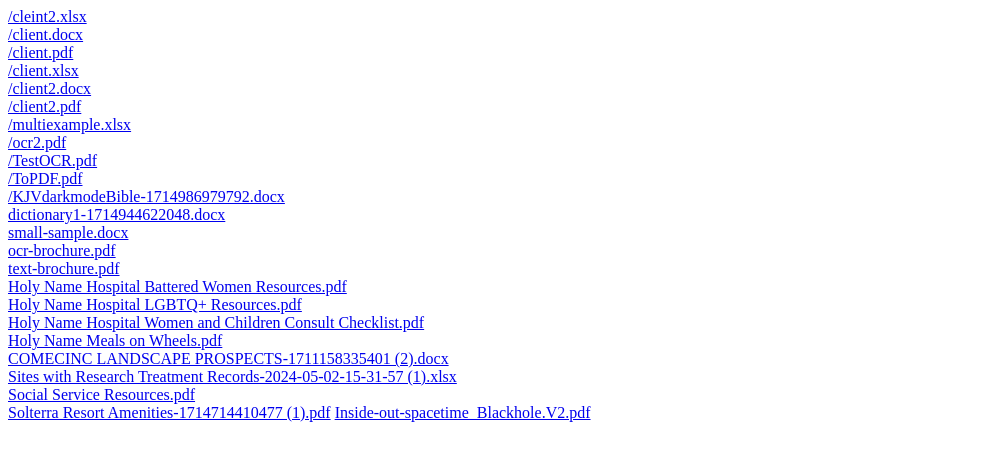
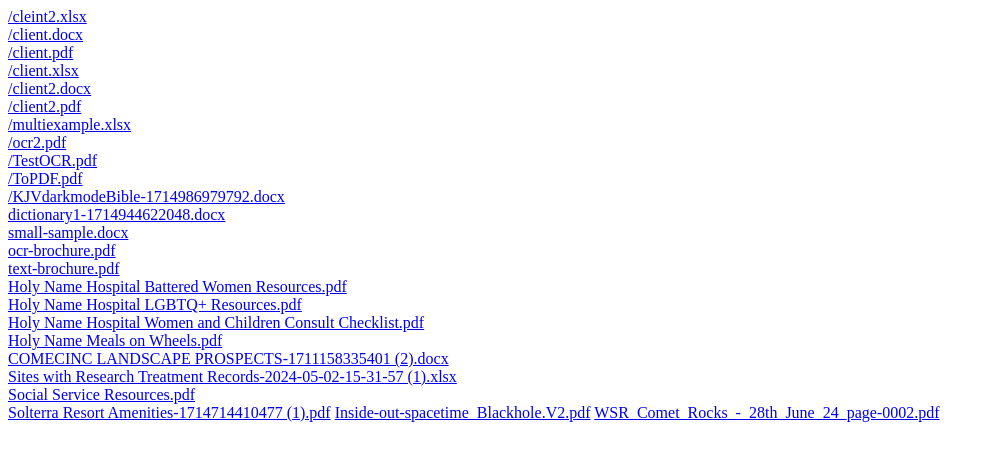
Before and after one commit to abhichek/fbf-test-files, a plain HTML site: page index.html in a window 1280 px wide. Shown: the whole page, without its empty margins (0-994 px from the left). Drawn offline with Linux system fonts and the light colour scheme.

Commit message:
add files

```diff
--- a/index.html
+++ b/index.html
@@ -28,5 +28,6 @@
 <a href="https://abhichek.github.io/fbf-test-files/Social%20Service%20Resources.pdf">Social Service Resources.pdf</a><br>
 <a href="https://abhichek.github.io/fbf-test-files/Solterra_Resort_Amenities-1714714410477%20%281%29.pdf">Solterra Resort Amenities-1714714410477 (1).pdf</a>
 <a href="https://abhichek.github.io/fbf-test-files/Inside-out-spacetime_Blackhole.V2.pdf">Inside-out-spacetime_Blackhole.V2.pdf</a>
+<a href="https://abhichek.github.io/fbf-test-files/WSR_Comet_Rocks_-_28th_June_24_page-0002.pdf">WSR_Comet_Rocks_-_28th_June_24_page-0002.pdf</a>
   </body>
 </html>
```
Also changed, not shown: 1 other file.
